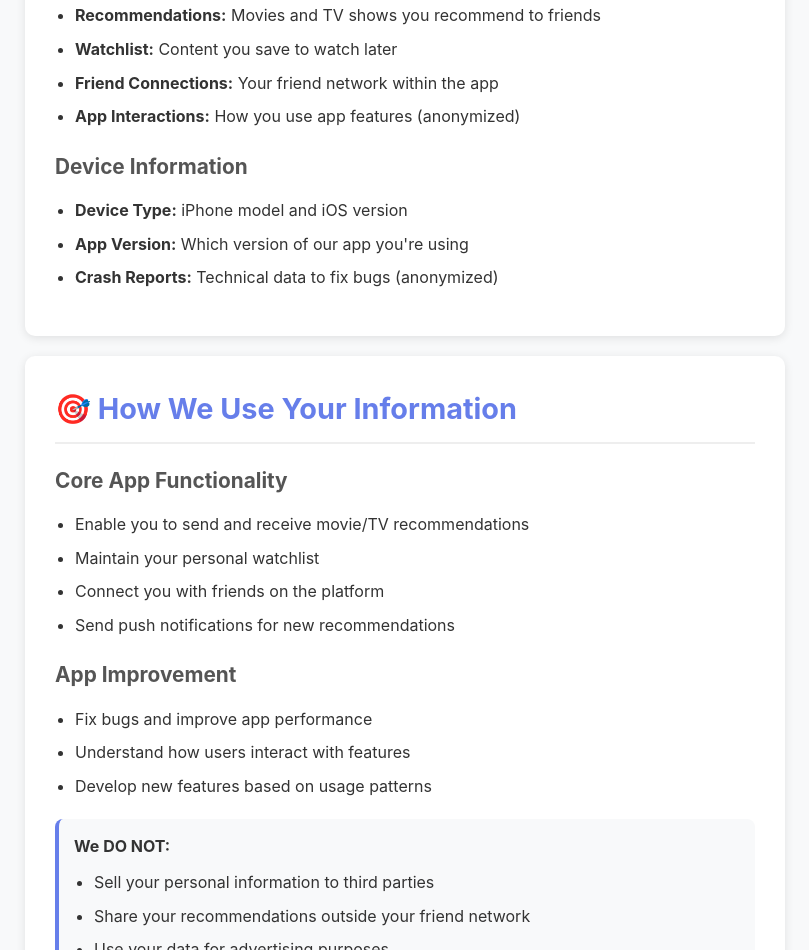
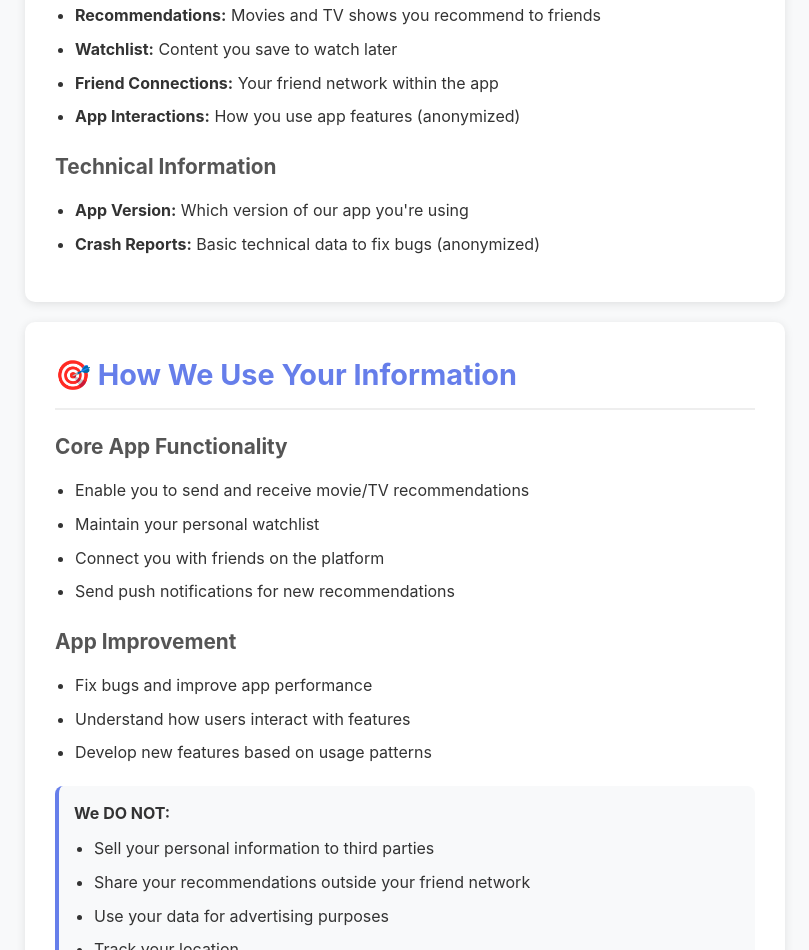
Before and after one commit to ZZ4234/friendsrecommend-support, a plain HTML site: page privacy.html in a window 1280 px wide. Shown: the part 895-1845 px from the top of the page, without its empty margins (235-1044 px from the left). Drawn offline with Linux system fonts and the light colour scheme.

Commit message:
Update privacy policy - remove device type collection (not collected)

```diff
--- a/privacy.html
+++ b/privacy.html
@@ -154,11 +154,10 @@
                 <li><strong>App Interactions:</strong> How you use app features (anonymized)</li>
             </ul>
 
-            <h3>Device Information</h3>
+            <h3>Technical Information</h3>
             <ul>
-                <li><strong>Device Type:</strong> iPhone model and iOS version</li>
                 <li><strong>App Version:</strong> Which version of our app you're using</li>
-                <li><strong>Crash Reports:</strong> Technical data to fix bugs (anonymized)</li>
+                <li><strong>Crash Reports:</strong> Basic technical data to fix bugs (anonymized)</li>
             </ul>
         </div>
 
```
